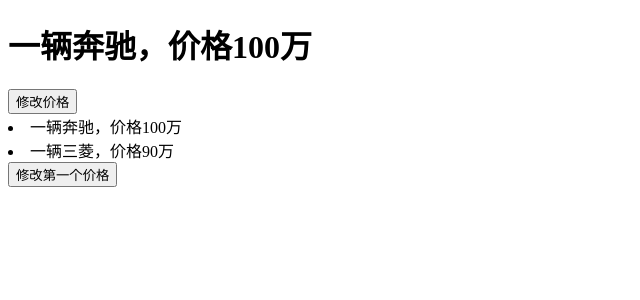
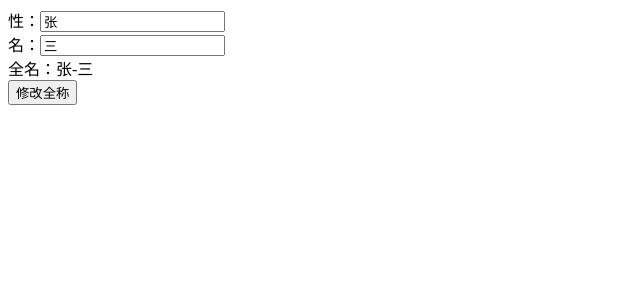
Before and after one commit to Masion-coder/Vue, a Vue app: page / in a window 1280 px wide. Shown: the top 300 px of the page, without its empty margins (0-640 px from the left). Built offline with nearby package versions, Linux system fonts and the light colour scheme.

Commit message:
vue-计算属性

```diff
--- a/src/App.vue
+++ b/src/App.vue
@@ -1,14 +1,15 @@
 <template>
-    <Car/>
+    <Person/>
 </template>
 
 <script>
     import Car from './components/Car.vue';
+import Person from './components/Person.vue';
 
 
     export default {
         name:'App',
-        components:{Car}
+        components:{Person}
     }
 </script>
 
--- a/src/components/Person.vue
+++ b/src/components/Person.vue
@@ -1,9 +1,9 @@
 <template>
     <div class="person">
-        <h1>姓名:{{ name }}</h1>
-        <h1>年龄:{{ age }}</h1>
-        <button @click="changeAge">修改年龄</button>
-        <button @click="showTel">查看联系方式</button>
+        性：<input type="text" v-model="firstName"> <br>
+        名：<input type="text" v-model="lastName"> <br>
+        全名：<span>{{ fullName }}</span> <br>
+        <button @click="changeFullName">修改全称</button>
     </div>
 </template>
 
@@ -14,19 +14,27 @@
 </script>
 
 <script setup>
-import {ref} from 'vue'
-// 数据，不是响应式数据
-let name = 'Masion'
-let age = ref(18)
-let tel = '12345678'
+import { ref, computed } from 'vue'
 
-// 不能用this
-function changeAge() {
-    console.log(age)
-    age.value++
-}
+let firstName = ref('张')
+let lastName = ref('三')
 
-function showTel() {
-    alert(tel)
+// // 计算属性，只读，不能改
+// let fullName = computed(() => { return firstName.value + '-' + lastName.value })
+
+
+let fullName = computed({
+    get() {
+        return firstName.value + '-' + lastName.value
+    },
+    set(val) {
+        const [na1,na2] = val.split('-')
+        firstName.value = na1
+        lastName.value = na2
+    }
+})
+
+function changeFullName() {
+    fullName.value = 'li-si'
 }
 </script>
```
